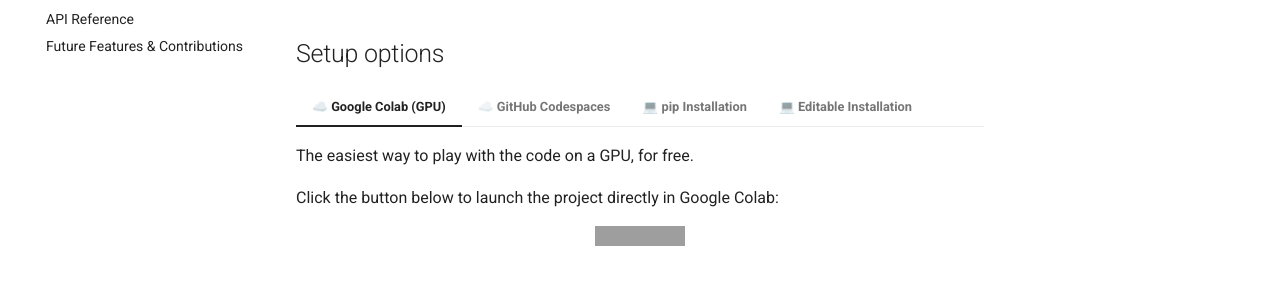
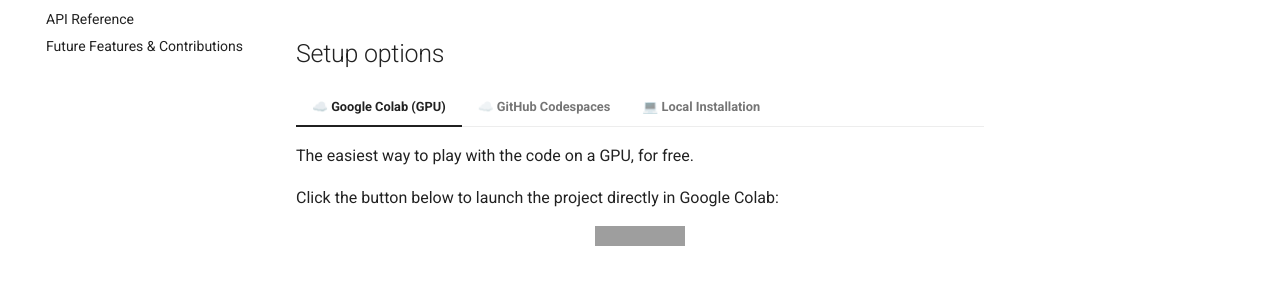
Before and after one commit to Ma-ni-sh565/document-to-podcast, an MkDocs documentation site: the page built from docs/getting-started.md, in a window 1280 px wide. Shown: the part 254-545 px from the top of the page. Built offline with MkDocs 1.6.1 and Material for MkDocs 9.7.7, drawn with Linux system fonts in a browser that asks for light colours; comment, search, counter and statistics services are not loaded; grey boxes are pictures that could not be loaded.

Commit message:
enh(docs): Consolidate Pypi and Editable installation in a single tab.

````diff
--- a/docs/getting-started.md
+++ b/docs/getting-started.md
@@ -23,7 +23,7 @@ Get started with Document-to-Podcast using one of the options below:
       python -m streamlit run demo/app.py
       ```
 
-=== "💻 pip Installation"
+=== "💻 Local Installation"
 
       You can install the project from Pypi:
 
@@ -33,7 +33,9 @@ Get started with Document-to-Podcast using one of the options below:
 
       Check the [Command Line Interface](./cli.md) guide.
 
-=== "💻 Editable Installation"
+      ---
+
+      Alternatively, you can clone and install it in editable mode:
 
       1. **Clone the Repository**
 
````
